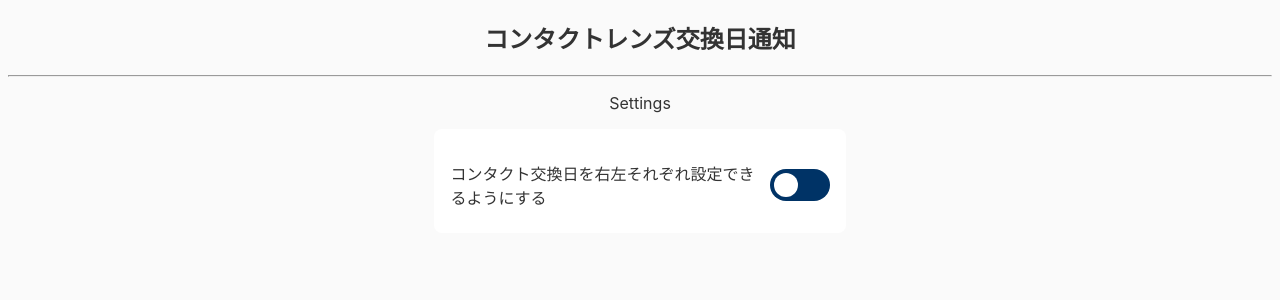
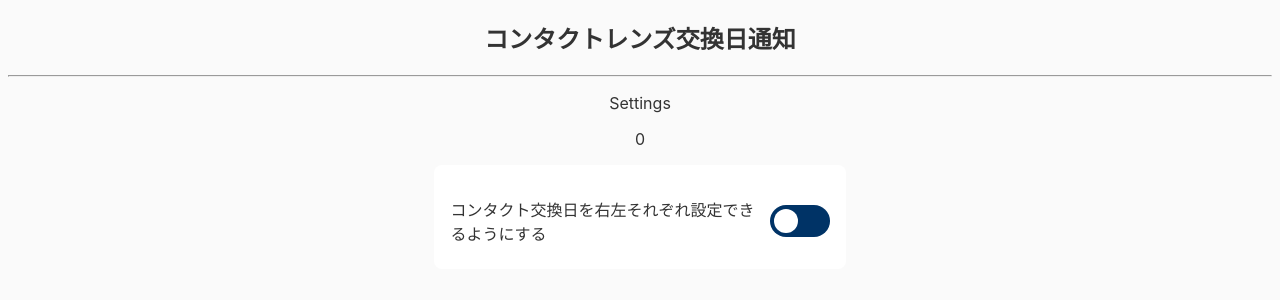
Before and after one commit to naotsukamoto/contact-app, a React (Create React App) app: page /settings in a window 1280 px wide. Shown: the top 300 px of the page. Built offline with nearby package versions, Linux system fonts and the light colour scheme; no server answers.

Commit message:
update firestore data of settings

```diff
--- a/src/components/pages/Home.tsx
+++ b/src/components/pages/Home.tsx
@@ -15,6 +15,7 @@ import {
 } from "firebase/firestore";
 import { onAuthStateChanged, signOut } from "firebase/auth";
 import { useNavigate } from "react-router-dom";
+import { useRecoilState } from "recoil";
 
 import { db, auth } from "../../firebase";
 import { ExchangeDay } from "../molecules/ExchangeDay";
@@ -27,6 +28,7 @@ import { UserDocument } from "../../types/UserDocument";
 import { calcInventoryDeadline } from "../../utils/calcInventoryDeadline";
 import { toastFunc } from "../../utils/toastFunc";
 import { UserName } from "../atoms/UserName";
+import { contactManageTypeAtom } from "../../grobalStates/contactManageTypeAtom";
 
 const SContainer = styled.div`
   text-align: center;
@@ -49,7 +51,9 @@ export const Home: React.FC = memo(() => {
   const [subCollectionId, setSubCollectionId] = useState<string>("");
 
   // コンタクトレンズの管理方法を格納するstateを作成
-  const [contactManageType, setContactManageType] = useState<number>(0);
+  const [contactManageType, setContactManageType] = useRecoilState(
+    contactManageTypeAtom
+  );
 
   // ログイン後のデータ取得
   let access: boolean = false;
@@ -107,8 +111,9 @@ export const Home: React.FC = memo(() => {
           });
 
           // queryのwhereクエリ演算子を使ってドキュメント情報を取得
-          getDocs(query(usersCollectionRef, where("uid", "==", user.uid))).then(
-            (snapShot) => {
+          await getDocs(
+            query(usersCollectionRef, where("uid", "==", user.uid))
+          ).then((snapShot) => {
             console.log("データの表示を開始します");
             snapShot.forEach(async (doc) => {
               // ここで対象ユーザーのドキュメントのIDを取得
@@ -135,8 +140,7 @@ export const Home: React.FC = memo(() => {
               currentUser = doc.data();
               setUserInfo(currentUser);
             });
-            }
-          );
+          });
 
           // コンタクトレンズの管理方法を取得
           getDocs(
--- a/src/components/pages/Settings.tsx
+++ b/src/components/pages/Settings.tsx
@@ -1,18 +1,61 @@
+/* eslint-disable react-hooks/exhaustive-deps */
+
 import React, { useCallback } from "react";
 import styled from "styled-components";
+import { useRecoilState } from "recoil";
+import {
+  collection,
+  getDocs,
+  query,
+  updateDoc,
+  where,
+  doc,
+} from "firebase/firestore";
+
+import { contactManageTypeAtom } from "../../grobalStates/contactManageTypeAtom";
 import { SettingWithToggle } from "../molecules/SettingWithToogle";
+import { db } from "../../firebase";
 
 const SContainer = styled.div`
   text-align: center;
 `;
 
 export const Settings: React.FC = () => {
+  // コンタクトレンズの管理方法を格納するstateを作成
+  const [contactManageType, setContactManageType] = useRecoilState(
+    contactManageTypeAtom
+  );
+
+  // settingコレクションを参照
+  const settingsCollectionRef = collection(db, "settings");
+
   // toggleのONのOFFによって実行される関数
-  const handleChange = useCallback(() => {}, []);
+  const handleChange = useCallback(() => {
+    // stateを更新
+    setContactManageType((prevType) => (prevType === 0 ? 1 : 0));
+
+    // firestoreを更新する
+    // getDocs(query(settingsCollectionRef, where("uid", "==", user.uid))).then(
+    getDocs(
+      query(
+        settingsCollectionRef,
+        where("uid", "==", "QPb7HajAY4PqQ0ZKTOsW1s9Aj7E2")
+      )
+    ).then((snapShot) => {
+      snapShot.forEach((d) => {
+        // stateを更新する
+        // console.log("settingのデータ", doc.data().contactManageType);
+        updateDoc(doc(settingsCollectionRef, d.id), {
+          contactManageType: d.data().contactManageType === 0 ? 1 : 0,
+        });
+      });
+    });
+  }, []);
 
   return (
     <SContainer>
       <p>Settings</p>
+      {contactManageType}
       <SettingWithToggle
         settingContent="コンタクト交換日を右左それぞれ設定できるようにする"
         handleChange={handleChange}
--- a/src/grobalStates/contactManageTypeAtom.ts
+++ b/src/grobalStates/contactManageTypeAtom.ts
@@ -1,6 +1,6 @@
 import { atom } from "recoil";
 
-export const contactManageType = atom({
+export const contactManageTypeAtom = atom({
   key: "contactManageType",
   default: 0,
 });
```
Lines whose indentation alone changed are shown as unchanged.
